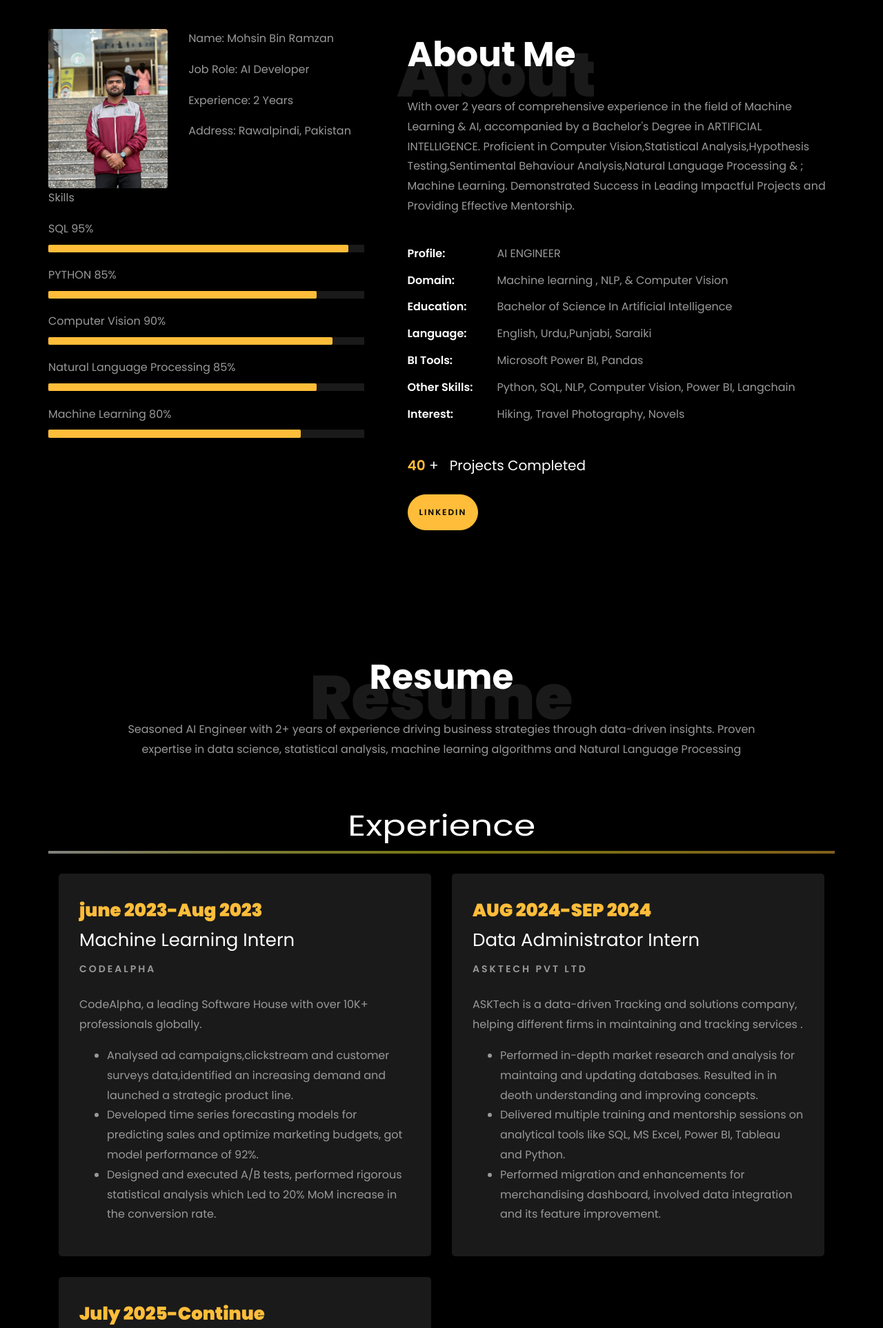
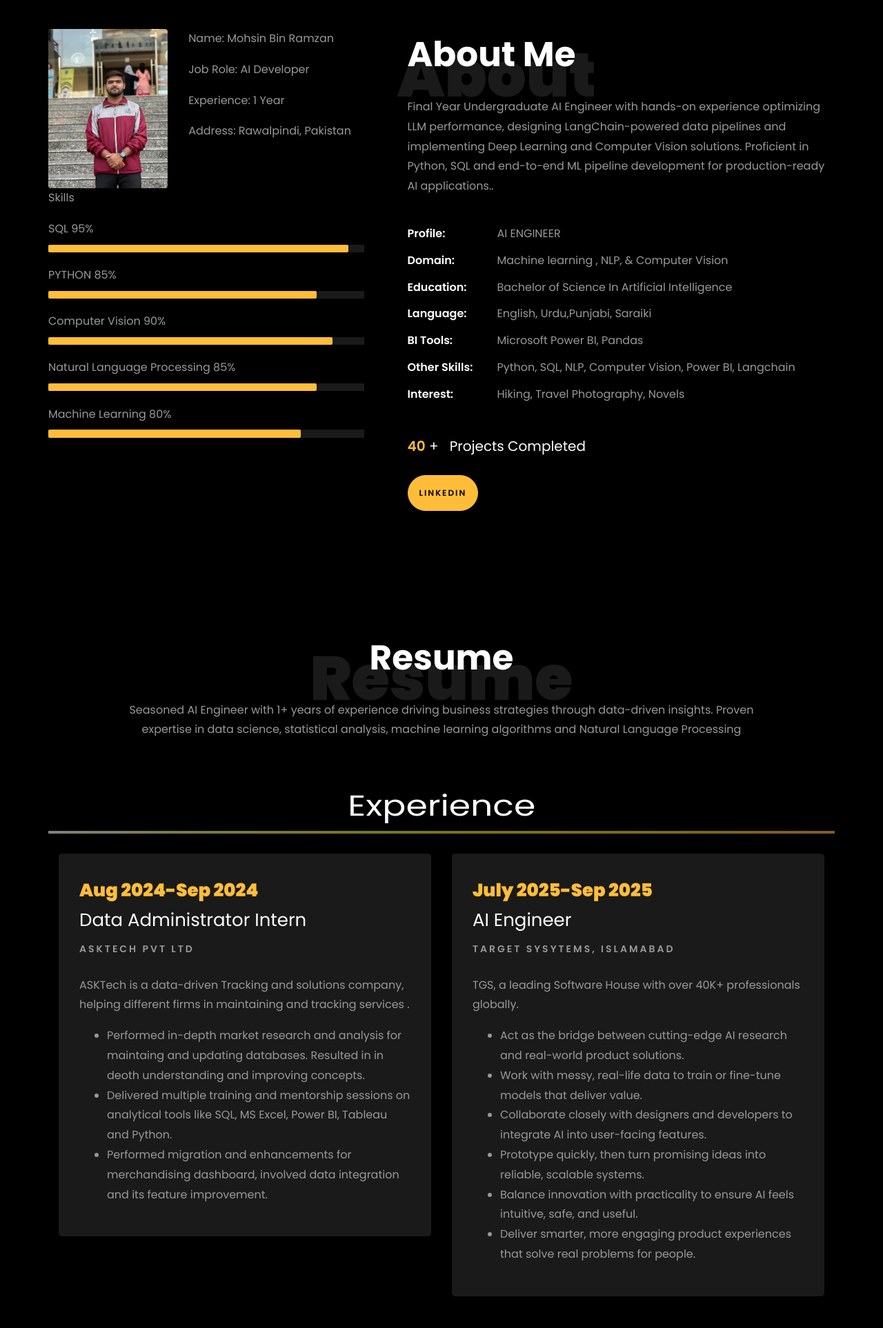
Before and after one commit to MOHSINBINRAMZAN/MOHSINBINRAMZAN.github.io, a plain HTML site: page index.html in a window 1280 px wide. Shown: the part 820-2746 px from the top of the page at 69% size. Drawn offline with Linux system fonts and the light colour scheme; files whose address does not match are found by name.

Commit message:
Revise experience and project information in index.html
Updated experience details and project descriptions to reflect current qualifications and roles.

```diff
--- a/index.html
+++ b/index.html
@@ -221,7 +221,7 @@
 									  <div class="about-info">
 										<p><span class="title-s">Name: </span> <span>Mohsin Bin Ramzan</span></p>
 										<p><span class="title-s">Job Role: </span> <span>AI Developer</span></p>
-										<p><span class="title-s">Experience: </span> <span>2 Years </span></p>
+										<p><span class="title-s">Experience: </span> <span>1 Year </span></p>
 										<p><span class="title-s">Address: </span> <span>Rawalpindi, Pakistan</span></p>
 									  </div>
 									</div>
@@ -270,9 +270,9 @@
 								<h1 class="big">About</h1>
 								<h2 class="mb-4">About Me</h2>
 
-								<p>With over 2 years of comprehensive experience in the field of Machine Learning & AI, accompanied by a Bachelor's Degree in ARTIFICIAL INTELLIGENCE.
-								   Proficient in Computer Vision,Statistical Analysis,Hypothesis Testing,Sentimental Behaviour Analysis,Natural Language Processing &amp ; Machine Learning.
-								   Demonstrated Success in Leading Impactful Projects and Providing Effective Mentorship.</p>
+								<p>Final Year Undergraduate AI Engineer with hands-on experience optimizing LLM performance, designing
+									LangChain-powered data pipelines    and implementing Deep Learning and Computer Vision solutions. Proficient in Python,
+									SQL and end-to-end ML pipeline development for production-ready AI applications..</p>
 								<ul class="about-info mt-4 px-md-0 px-2">
 									<li class="d-flex"><span>Profile:</span> <span>AI ENGINEER</span></li>
 									<li class="d-flex"><span>Domain:</span> <span>Machine learning , NLP,  &amp; Computer Vision</span></li>
@@ -311,7 +311,7 @@
           <div class="col-md-10 heading-section text-center ftco-animate">
           	<h1 class="big big-2">Resume</h1>
             <h2 class="mb-4">Resume</h2>
-            <p>Seasoned AI Engineer with 2+ years of experience driving business strategies through data-driven insights. Proven expertise in data science, statistical analysis, machine learning algorithms and Natural Language Processing </p>
+            <p>Seasoned AI Engineer with 1+ years of experience driving business strategies through data-driven insights. Proven expertise in data science, statistical analysis, machine learning algorithms and Natural Language Processing </p>
           </div>
         </div>
 
@@ -322,25 +322,10 @@
 		<br>
 
 		<div class="row">
-				<div class="col-md-6">
-					<div class="resume-wrap ftco-animate">
-						<span class="date">june 2023-Aug 2023</span>
-						<h2>Machine Learning Intern</h2>
-						<span class="position">CodeAlpha</span>
-						<p class="mt-4">CodeAlpha, a leading  Software House with over 10K+ professionals globally.
-							<ul>
-								<li>Analysed ad campaigns,clickstream and customer surveys data,identified an increasing demand and launched a strategic product line.</li>
-								<li>Developed time series forecasting models for predicting sales and optimize marketing budgets, got model performance of 92%.</li>
-								<li>Designed and executed A/B tests, performed rigorous statistical analysis which Led to 20% MoM increase in the conversion rate.</li>
-							</ul>
-						</p>
-					</div>
-
-				</div>
 
 				<div class="col-md-6">
 					<div class="resume-wrap ftco-animate">
-						<span class="date">AUG 2024-SEP 2024</span>
+						<span class="date">Aug 2024-Sep 2024</span>
 						<h2> Data Administrator Intern</h2>
 						<span class="position">ASKTech Pvt Ltd</span>
 						<p class="mt-4">ASKTech is a data-driven Tracking and solutions company, helping different firms in maintaining and tracking services .
@@ -356,7 +341,7 @@
 
 				<div class="col-md-6">
 					<div class="resume-wrap ftco-animate">
-						<span class="date">July 2025-Continue</span>
+						<span class="date">July 2025-Sep 2025</span>
 						<h2>AI Engineer</h2>
 						<span class="position">Target Sysytems, Islamabad</span>
 						<p class="mt-4">TGS, a leading  Software House with over 40K+ professionals globally.
@@ -420,7 +405,7 @@
           <div class="col-md-7 heading-section text-center ftco-animate">
             <h1 class="big big-2">PROJECTS</h1>
             <h2 class="mb-4">PROJECTS</h2>
-            <p>Below are the sample Machine Learning projects on NLP,SQL,Langchain , Python, Power BI & AI</p>
+            <p>Below are the projects on NLP,SQL,Langchain , Python, Power BI & AI</p>
           </div>
         </div>
         <div class="row d-flex">
```
